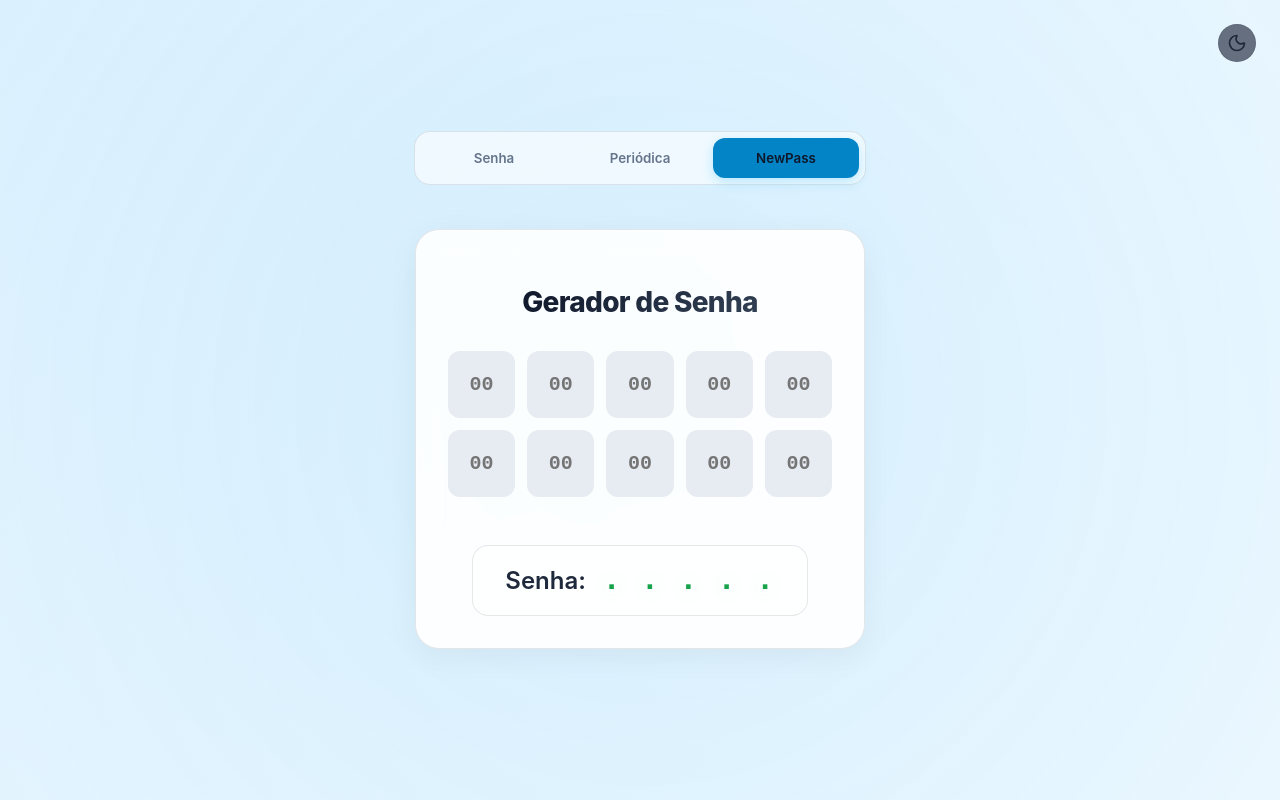
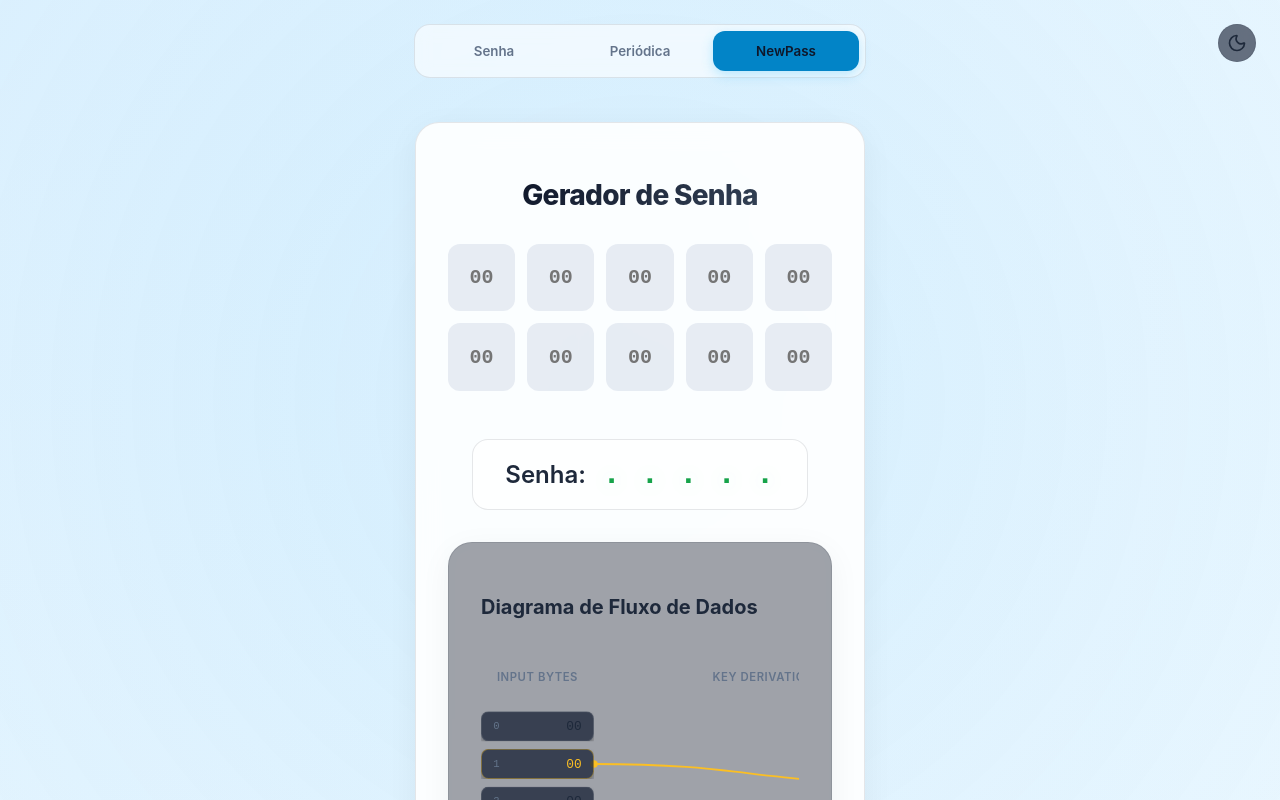
Before and after one commit to SrPhilippe/TRAccess, a React (Vite) app: page / in a window 1280 px wide. Both pictures are taken after a click on the button "NewPass". Shown: the top 800 px of the page. Built offline with nearby package versions, Linux system fonts and the light colour scheme.

Commit message:
added DataFlowDiagram

```diff
--- /dev/null
+++ b/src/components/DataFlowDiagram.css
@@ -0,0 +1,137 @@
+.dfd-container {
+    width: 100%;
+    margin-top: 2rem;
+    padding: 2rem;
+    border-radius: 24px;
+    background: rgba(15, 23, 42, 0.4);
+}
+
+.dfd-title {
+    font-size: 1.25rem;
+    font-weight: 700;
+    color: var(--text-primary);
+    margin-bottom: 2rem;
+    text-align: left;
+}
+
+.dfd-svg-wrapper {
+    width: 100%;
+    overflow-x: auto;
+}
+
+.dfd-svg {
+    min-width: 800px;
+    width: 100%;
+    height: auto;
+}
+
+.dfd-header {
+    font-size: 0.75rem;
+    font-weight: 600;
+    color: var(--text-secondary);
+    text-transform: uppercase;
+    letter-spacing: 0.05em;
+    text-align: center;
+    width: 100%;
+}
+
+.dfd-node {
+    display: flex;
+    flex-direction: column;
+    align-items: center;
+    justify-content: center;
+    border-radius: 8px;
+    border: 1px solid rgba(255, 255, 255, 0.1);
+    background: rgba(15, 23, 42, 0.8);
+    color: var(--text-primary);
+    width: 100%;
+    height: 100%;
+    font-family: 'Roboto Mono', monospace;
+    box-shadow: 0 4px 6px rgba(0, 0, 0, 0.3);
+}
+
+.input-node {
+    flex-direction: row;
+    justify-content: space-between;
+    padding: 0 0.75rem;
+    background: rgba(30, 41, 59, 0.8);
+    font-size: 0.85rem;
+}
+
+.input-node .byte-index {
+    color: var(--text-secondary);
+    font-size: 0.7rem;
+}
+
+.input-node.challenge {
+    border-color: rgba(251, 191, 36, 0.4);
+}
+
+.input-node.challenge .byte-val {
+    color: #fbbf24;
+}
+
+.input-node.key {
+    border-color: rgba(52, 211, 153, 0.4);
+}
+
+.input-node.key .byte-val {
+    color: #34d399;
+}
+
+.key-node {
+    border-color: rgba(52, 211, 153, 0.4);
+}
+
+.key-node .formula {
+    font-size: 0.75rem;
+    color: #34d399;
+    margin-bottom: 0.25rem;
+}
+
+.key-node .result {
+    font-size: 1.1rem;
+    font-weight: 700;
+    color: #6ee7b7;
+}
+
+.xor-node {
+    border-color: rgba(251, 191, 36, 0.4);
+}
+
+.xor-node .formula {
+    font-size: 0.8rem;
+    color: #fbbf24;
+    margin-bottom: 0.25rem;
+}
+
+.xor-node .result {
+    font-size: 1.1rem;
+    font-weight: 700;
+    color: #fcd34d;
+}
+
+.combine-node {
+    border-color: rgba(56, 189, 248, 0.4);
+    background: rgba(14, 165, 233, 0.1);
+}
+
+.combine-node .formula {
+    font-size: 0.8rem;
+    color: #38bdf8;
+    margin-bottom: 0.5rem;
+}
+
+.combine-node .result {
+    font-size: 1.5rem;
+    font-weight: 800;
+    color: #bae6fd;
+    text-shadow: 0 0 10px rgba(56, 189, 248, 0.5);
+}
+
+.combine-node .label {
+    font-size: 0.65rem;
+    color: var(--text-secondary);
+    margin-top: 0.5rem;
+    letter-spacing: 0.1em;
+}
--- /dev/null
+++ b/src/components/DataFlowDiagram.jsx
@@ -0,0 +1,129 @@
+import './DataFlowDiagram.css'
+
+const DataFlowDiagram = ({ hexInputs, resultData }) => {
+  const bytes = hexInputs || Array(10).fill('')
+
+  const { k1, k3, low, high, Senha } = resultData || {}
+
+  // Format hex helper
+  const hex = val =>
+    val !== undefined && val !== null && !isNaN(val) ? `0x${val.toString(16).toUpperCase().padStart(2, '0')}` : '??'
+  const byteStr = val => (val && val.trim() !== '' ? val.toUpperCase().padStart(2, '0') : '00')
+
+  const drawCurve = (x1, y1, x2, y2, color, dashed = false) => {
+    const cx1 = x1 + (x2 - x1) / 2
+    const cy1 = y1
+    const cx2 = x1 + (x2 - x1) / 2
+    const cy2 = y2
+    return (
+      <path
+        d={`M ${x1} ${y1} C ${cx1} ${cy1}, ${cx2} ${cy2}, ${x2} ${y2}`}
+        fill='none'
+        stroke={color}
+        strokeWidth='2'
+        strokeDasharray={dashed ? '5,5' : 'none'}
+      />
+    )
+  }
+
+  const drawDot = (x, y, color) => <circle cx={x} cy={y} r='4' fill={color} />
+
+  return (
+    <div className='dfd-container glass-panel'>
+      <h3 className='dfd-title'>Diagrama de Fluxo de Dados</h3>
+      <div className='dfd-svg-wrapper'>
+        <svg viewBox='0 0 850 500' className='dfd-svg'>
+          {/* Paths */}
+          {/* Input to K1 */}
+          {drawCurve(120, 280, 220, 220, '#34d399', true)} {/* b5 to K1 */}
+          {drawCurve(120, 400, 220, 220, '#34d399', true)} {/* b8 to K1 */}
+          {/* Input to K3 */}
+          {drawCurve(120, 320, 220, 380, '#34d399', true)} {/* b6 to K3 */}
+          {drawCurve(120, 360, 220, 380, '#34d399', true)} {/* b7 to K3 */}
+          {drawCurve(120, 440, 220, 380, '#34d399', true)} {/* b9 to K3 */}
+          {/* Input to XOR */}
+          {drawCurve(120, 120, 450, 140, '#fbbf24')} {/* b1 to Low */}
+          {drawCurve(120, 200, 450, 300, '#fbbf24')} {/* b3 to High */}
+          {/* K1, K3 to XOR */}
+          {drawCurve(380, 220, 450, 140, '#34d399')}
+          {drawCurve(380, 380, 450, 300, '#34d399')}
+          {/* XOR to Combine */}
+          {drawCurve(610, 140, 680, 220, '#fbbf24')}
+          {drawCurve(610, 300, 680, 220, '#fbbf24')}
+          {/* Dots */}
+          {drawDot(120, 120, '#fbbf24')}
+          {drawDot(120, 200, '#fbbf24')}
+          {drawDot(120, 280, '#34d399')}
+          {drawDot(120, 320, '#34d399')}
+          {drawDot(120, 360, '#34d399')}
+          {drawDot(120, 400, '#34d399')}
+          {drawDot(120, 440, '#34d399')}
+          {drawDot(450, 140, '#fbbf24')}
+          {drawDot(450, 300, '#fbbf24')}
+          {drawDot(680, 220, '#fbbf24')}
+          {/* Foreign Objects for Nodes */}
+          {/* Inputs Column */}
+          {Array.from({ length: 10 }).map((_, i) => (
+            <foreignObject x='0' y={40 * i + 64} width='120' height='32' key={i}>
+              <div
+                className={`dfd-node input-node ${[1, 3].includes(i) ? 'challenge' : ''} ${[5, 6, 7, 8, 9].includes(i) ? 'key' : ''}`}
+              >
+                <span className='byte-index'>{i}</span>
+                <span className='byte-val'>{byteStr(bytes[i])}</span>
+              </div>
+            </foreignObject>
+          ))}
+          {/* Key Derivation Column */}
+          <foreignObject x='220' y='180' width='160' height='80'>
+            <div className='dfd-node key-node'>
+              <span className='formula'>K1 = b5 ⊕ b8 ⊕ 0x23</span>
+              <span className='result'>{hex(k1)}</span>
+            </div>
+          </foreignObject>
+          <foreignObject x='220' y='340' width='160' height='80'>
+            <div className='dfd-node key-node'>
+              <span className='formula'>K3 = b6 ⊕ b7 ⊕ b9 ⊕ 0x18</span>
+              <span className='result'>{hex(k3)}</span>
+            </div>
+          </foreignObject>
+          {/* XOR Stage Column */}
+          <foreignObject x='450' y='100' width='160' height='80'>
+            <div className='dfd-node xor-node'>
+              <span className='formula'>b1 ⊕ K1</span>
+              <span className='result'>{hex(low)}</span>
+            </div>
+          </foreignObject>
+          <foreignObject x='450' y='260' width='160' height='80'>
+            <div className='dfd-node xor-node'>
+              <span className='formula'>b3 ⊕ K3</span>
+              <span className='result'>{hex(high)}</span>
+            </div>
+          </foreignObject>
+          {/* Combine Column */}
+          <foreignObject x='680' y='170' width='160' height='100'>
+            <div className='dfd-node combine-node'>
+              <span className='formula'>low + 256 × high</span>
+              <span className='result'>{Senha !== undefined && Senha !== null && !isNaN(Senha) ? Senha : '-----'}</span>
+              <span className='label'>SENHA</span>
+            </div>
+          </foreignObject>
+          {/* Column Headers */}
+          <foreignObject x='0' y='20' width='120' height='30'>
+            <div className='dfd-header'>INPUT BYTES</div>
+          </foreignObject>
+          <foreignObject x='220' y='20' width='160' height='30'>
+            <div className='dfd-header'>KEY DERIVATION</div>
+          </foreignObject>
+          <foreignObject x='450' y='20' width='160' height='30'>
+            <div className='dfd-header'>XOR STAGE</div>
+          </foreignObject>
+          <foreignObject x='680' y='20' width='160' height='30'>
+            <div className='dfd-header'>COMBINE</div>
+          </foreignObject>
+        </svg>
+      </div>
+    </div>
+  )
+}
+
+export default DataFlowDiagram
--- a/src/components/NewPass.jsx
+++ b/src/components/NewPass.jsx
@@ -1,114 +1,127 @@
-import { useState, useEffect } from 'react';
-import './NewPass.css';
+import { useState, useEffect } from 'react'
+import DataFlowDiagram from './DataFlowDiagram'
+import './NewPass.css'
 
 const NewPass = () => {
-  const [hexInputs, setHexInputs] = useState(Array(10).fill(''));
-  const [password, setPassword] = useState(null);
+  const [hexInputs, setHexInputs] = useState(Array(10).fill(''))
+  const [password, setPassword] = useState(null)
+  const [resultData, setResultData] = useState(null)
 
   // Auto-generate password when inputs change
   useEffect(() => {
     // Check if all hex inputs are filled (length 2)
-    const allHexFilled = hexInputs.every(input => input.length === 2);
+    const allHexFilled = hexInputs.every(input => input.length === 2)
 
     if (allHexFilled) {
-      const hexString = hexInputs.join('-');
-      const result = calculateTriaxxPassword(hexString);
+      const hexString = hexInputs.join('-')
+      const result = calculateTriaxxPassword(hexString)
 
       if (!result.error) {
-        setPassword(result.Senha);
+        setPassword(result.Senha)
+        setResultData(result)
       } else {
-        setPassword(null);
+        setPassword(null)
+        setResultData(null)
       }
     } else {
-      setPassword(null);
+      setPassword(null)
+      setResultData(null)
     }
-  }, [hexInputs]);
+  }, [hexInputs])
 
   const handleInputChange = (index, value) => {
     // Allow only hex characters
-    if (value && !/^[0-9A-Fa-f]*$/.test(value)) return;
+    if (value && !/^[0-9A-Fa-f]*$/.test(value)) return
 
-    const newInputs = [...hexInputs];
-    newInputs[index] = value.toUpperCase();
-    setHexInputs(newInputs);
+    const newInputs = [...hexInputs]
+    newInputs[index] = value.toUpperCase()
+    setHexInputs(newInputs)
 
     // Auto-focus next input if 2 chars are entered
     if (value.length === 2 && index < 9) {
-      const nextInput = document.getElementById(`hex-input-${index + 1}`);
-      if (nextInput) nextInput.focus();
+      const nextInput = document.getElementById(`hex-input-${index + 1}`)
+      if (nextInput) nextInput.focus()
     }
-  };
+  }
 
-  const handlePaste = (e) => {
-    e.preventDefault();
-    const pastedData = e.clipboardData.getData('text').replace(/[^0-9A-Fa-f]/g, '');
+  const handlePaste = e => {
+    e.preventDefault()
+    const pastedData = e.clipboardData.getData('text').replace(/[^0-9A-Fa-f]/g, '')
 
     // Split into chunks of 2
-    const chunks = [];
+    const chunks = []
     for (let i = 0; i < pastedData.length && i < 20; i += 2) {
-      chunks.push(pastedData.slice(i, i + 2).toUpperCase());
+      chunks.push(pastedData.slice(i, i + 2).toUpperCase())
     }
 
-    const newInputs = [...hexInputs];
+    const newInputs = [...hexInputs]
     chunks.forEach((chunk, i) => {
-      if (i < 10) newInputs[i] = chunk;
-    });
-    setHexInputs(newInputs);
-  };
+      if (i < 10) newInputs[i] = chunk
+    })
+    setHexInputs(newInputs)
+  }
 
-  const calculateTriaxxPassword = (hexString) => {
-    const bytes = hexString.split('-').map(h => parseInt(h, 16));
+  const calculateTriaxxPassword = hexString => {
+    const bytes = hexString.split('-').map(h => parseInt(h, 16))
 
-    if (bytes.length !== 10) return { error: true };
+    if (bytes.length !== 10) return { error: true }
 
-    const b1 = bytes[1];
-    const b3 = bytes[3];
-    const b5 = bytes[5];
-    const b6 = bytes[6];
-    const b7 = bytes[7];
-    const b8 = bytes[8];
-    const b9 = bytes[9];
+    const b1 = bytes[1]
+    const b3 = bytes[3]
+    const b5 = bytes[5]
+    const b6 = bytes[6]
+    const b7 = bytes[7]
+    const b8 = bytes[8]
+    const b9 = bytes[9]
 
     // Cálculo das Chaves Dinâmicas (K)
-    const K1 = b5 ^ b8 ^ 0x23;
-    const K3 = b6 ^ b7 ^ b9 ^ 0x18;
+    const K1 = b5 ^ b8 ^ 0x23
+    const K3 = b6 ^ b7 ^ b9 ^ 0x18
 
     // XOR challenge bytes
-    const low = b1 ^ K1;
-    const high = b3 ^ K3;
+    const low = b1 ^ K1
+    const high = b3 ^ K3
 
     // Combine into Senha
-    const senhaFinal = low + 256 * high;
+    const senhaFinal = low + 256 * high
 
-    return { Senha: senhaFinal };
-  };
+    return {
+      Senha: senhaFinal,
+      k1: K1,
+      k3: K3,
+      low: low,
+      high: high
+    }
+  }
 
   return (
-    <div className="newpass-container glass-panel">
-      <h2 className="newpass-title">Gerador de Senha</h2>
+    <div className='newpass-container glass-panel'>
+      <h2 className='newpass-title'>Gerador de Senha</h2>
 
-      <div className="hex-input-grid" onPaste={handlePaste}>
+      <div className='hex-input-grid' onPaste={handlePaste}>
         {hexInputs.map((value, index) => (
-          <div key={index} className="hex-input-wrapper">
+          <div key={index} className='hex-input-wrapper'>
             <input
               id={`hex-input-${index}`}
-              type="text"
-              className="hex-input"
+              type='text'
+              className='hex-input'
               value={value}
-              onChange={(e) => handleInputChange(index, e.target.value)}
-              placeholder="00"
+              onChange={e => handleInputChange(index, e.target.value)}
+              placeholder='00'
               maxLength={2}
             />
           </div>
         ))}
       </div>
 
-      <div className="result-display">
+      <div className='result-display'>
         <span>Senha:</span>
-        <span className="result-value">{password !== null ? password : '. . . . .'}</span>
+        <span className='result-value'>{password !== null ? password : '. . . . .'}</span>
       </div>
+
+      <DataFlowDiagram hexInputs={hexInputs} resultData={resultData} />
     </div>
-  );
-};
+  )
+}
 
-export default NewPass;
+export default NewPass
```
